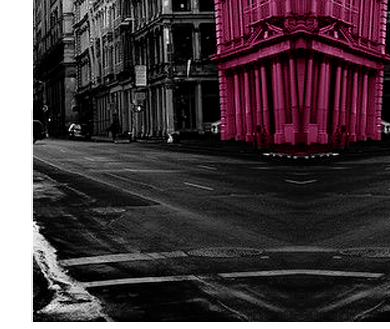
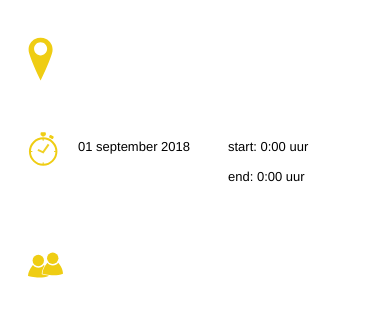
Before and after one commit to LauraWyffels/MOBI-major3, a PHP site: page /js/index.php?page=detail in a window 390 px wide; the page is wider, and only the part inside the window is pictured. Shown: the part 581-910 px from the top of that part. Run offline with PHP 8.4, Linux system fonts and the light colour scheme; data that the repository does not hold is empty; some libraries are stand-ins or nearby versions.

Commit message:
header, infoblok detail mobile in orde, enkel de content en praktisch nog

```diff
--- a/src/controller/EventsController.php
+++ b/src/controller/EventsController.php
@@ -61,6 +61,7 @@ class EventsController extends Controller {
         'comparator' => '=',
         'value' => $_GET['tag']
       );
+
     }
 
     $this->set('title', 'activiteiten');
--- a/src/css/style.css
+++ b/src/css/style.css
@@ -28,12 +28,6 @@ input {
 
 .header {
   background-color: var(--lightyellow);
-  width: 100vw;
-}
-
-.headerimage {
-  display: flex;
-  justify-content: center;
   width: 100vw;
 }
 
@@ -595,6 +589,159 @@ a {
   font-size: 1.3rem;
 }
 
+/* detail */
+
+.weekvdmobiliteitDetail {
+  display: none;
+}
+
+.detailTitle {
+  font-size: 2rem;
+  font-family: 'Avenir Next';
+  width: 100vw;
+  margin: 0 auto;
+  line-height: 3rem;
+  background-color: var(--blue);
+  color: var(--white);
+  text-align: center;
+  padding: .5rem 0;
+  margin-bottom: 3rem;
+
+}
+
+.detail {
+  /* padding: 5rem;
+  display: grid;
+  grid-template-columns: 1fr 5rem 1fr;
+  grid-template-areas: 'tags tags tags' 'section1 . section2';
+  margin-top: 10rem; */
+}
+
+.section1 {
+  /* grid-area: section1; */
+}
+
+.section2 {
+  /* grid-area: section2; */
+}
+
+.tags {
+  display: flex;
+  justify-content: space-around;
+  flex-flow: wrap;
+  width: 90vw;
+  margin: 0 auto;
+  /* grid-area: tags; */
+}
+
+.tag {
+  font-size: 1.3rem;
+  padding: .3rem 1rem;
+  margin: .7rem;
+  background-color: var(--lightyellow);
+  border-radius: 1rem;
+}
+
+/* .titledetail {
+  font-size: 4.8rem;
+  line-height: 5rem;
+  margin-top: 5rem;
+  padding-bottom: 3rem;
+} */
+
+strong {
+  font-weight: bold;
+}
+
+.GeelInfoBlok {
+  background-color: var(--lightyellow);
+  /* display: flex;
+  justify-content: space-around; */
+  width: 100vw;
+  font-size: 1.3rem;
+  /* margin-top: 5rem; */
+  /* height: 43rem; */
+
+  /* display: grid;
+  grid-template-columns: 1fr 1fr 1fr;
+  grid-template-areas:
+    'icon adres locatie'
+    'icon datum uur'
+    'icon organisators organisators'; */
+
+  display: grid;
+  grid-template-columns: 5rem 1fr 1fr;
+  grid-template-areas:
+    'iconAdres adres locatie'
+    'iconDate datum uur'
+    'iconOrganisator organisators organisators';
+
+  grid-row-gap: 3rem;
+  padding: 2rem;
+}
+
+.iconAdres {
+  grid-area: iconAdres;
+  width: 2.5rem;
+}
+
+.iconDate {
+  grid-area: iconDate;
+  width: 3rem;
+}
+
+.iconOrganisator {
+  grid-area: iconOrganisator;
+  width: 3.5rem;
+}
+
+.address {
+  grid-area: adres;
+  padding-right: 3rem;
+}
+
+.locatie {
+  grid-area: locatie;
+}
+
+.datumDetail {
+  grid-area: datum;
+  padding-right: 3rem;
+}
+
+.timeDetail {
+  grid-area: uur;
+}
+
+.organisators {
+  grid-area: organisators;
+  flex-wrap: wrap;
+}
+
+.infoblok {
+  display: flex;
+  padding-bottom: 5rem;
+}
+
+.yellowline {
+
+  display: none;
+  fill: none;
+  stroke-width: .4rem;
+  stroke: var(--yellow);
+}
+
+.eventImage {
+  width: 100vw;
+  height: 17.5rem;
+  object-fit: cover;
+  margin-top: 3rem;
+}
+
+.headerimage {
+  display: none;
+}
+
 @media only screen and (min-width: 360px) {
 
   .CFF_image {
@@ -1005,6 +1152,12 @@ a {
   }
 
   /* eigen activiteit */
+
+  .headerimage {
+    display: flex;
+    justify-content: center;
+    width: 100vw;
+  }
 
   .eigenActiviteit {
     width: 50vw;
@@ -1077,6 +1230,13 @@ a {
   .filterDays {
     width: 50vw;
   }
+
+  /* Detail */
+
+  .weekvdmobiliteitDetail {
+    border-color: var(--blue);
+    display: block;
+  }
 }
 
 @media only screen and (min-width: 840px) {
@@ -1508,13 +1668,13 @@ a {
 
   /* headerDetail */
 
-  .headerDetail {
+  /* .headerDetail {
     background-color: var(--lightyellow);
-  }
+  } */
 
   /* detail */
 
-  .detailTitle {
+  /* .detailTitle {
     width: 55rem;
     margin: 0 auto;
     line-height: 7rem;
@@ -1578,5 +1738,5 @@ a {
     object-fit: cover;
     z-index: -4;
     margin-top: 5rem;
-  }
-}
+  } */
+}
--- a/src/view/events/detail.php
+++ b/src/view/events/detail.php
@@ -1,94 +1,98 @@
 <header class="headerDetail">
   <div class="titleActiviteit">
+    <h1  class="detailTitle"><?php echo $event['title']; ?></h1>
+    <p class="weekvdmobiliteitDetail">Week van de mobiliteit</p>
+    </div>
 
-    <h1  class="detailTitle"><?php echo $event['title']; ?></h1>
-    <p class="weekvdmobiliteit">Week van de mobiliteit</p>
-
-  </div>
-  <div  class="backgroundheader">
-    <img src="assets/images/backgroundheader2.png" alt="weekVanDeMobiliteit" width="578" height="501">
-  </div>
-  <div class="girl_bike2">
-    <img src="assets/images/bike_girl_left.png" alt="weekVanDeMobiliteit" width="415" height="402">
-    <img src="assets/images/bike_girl_right.png" alt="weekVanDeMobiliteit" width="415" height="402">
-  </div>
+    <img
+      sizes="(max-width: 1067px) 100vw, 1067px"
+      srcset="
+      assets/images/header2_200.png 200w,
+      assets/images/header2_365.png 365w,
+      assets/images/header2_485.png 485w,
+      assets/images/header2_591.png 591w,
+      assets/images/header2_679.png 679w,
+      assets/images/header2_762.png 762w,
+      assets/images/header2_837.png 837w,
+      assets/images/header2_910.png 910w,
+      assets/images/header2_982.png 982w,
+      assets/images/header2_1049.png 1049w,
+      assets/images/header2_1067.png 1067w"
+      alt="" class="headerimage">
 </header>
 
 <main class="detail">
-  <section class="tags">
-    <ul><?php
+  <section>
+    <h2 class="hide">tags</h2>
+    <ul  class="tags"><?php
+    foreach($event['tags'] as $tag): ?><li class="tag"><?php echo $tag['tag'];?></li><?php endforeach;?></ul>
+  </section>
+  <section>
+      <img src="assets/images/events/<?php echo $event['code'];?>.jpg" alt="" width="500" height="360" class="eventImage">
+  </section>
+  <section class="GeelInfoBlok">
+      <!-- <article class="adres infoblok"> -->
+        <h2 class="hide">Adres</h2>
+        <img src="assets/images/icon_map.svg" alt="Adress" width="34" height="60" class="iconAdres">
 
-    // var_dump($event); //array
-
-
-    foreach($event['tags'] as $tag): ?><li><?php echo $tag['tag'];?></li><?php endforeach;?></ul>
-  </section>
-  <section class="section1">
-    <img src="assets/images/events/<?php echo $event['code'];?>.jpg" alt="" width="500" height="360" class="eventImage" >
-    <div class="GeelInfoBlok">
-      <article class="">
-        <h2 class="hide">Adres</h2>
-        <img src="assets/images/icon_map.svg" alt="Adress" width="34" height="60">
         <?php if($event['address'] === "Diverse locaties"){ ?>
           <p><?php echo $event['location'];?></p>
         <?php
         }else if ($event['address'] === $event['location']) {
-      ?>  <p><?php echo $event['address']; ?>
+        ?>
+        <p class="address"><?php echo $event['address']; ?>
         <br><?php echo $event['postal'];?> <?php echo $event['city'];?>
         <?php  }else { ?>
-        <p><?php echo $event['address']; ?>
+
+        <p class="address"><?php echo $event['address']; ?>
           <br><?php echo $event['postal'];?> <?php echo $event['city'];?>
-          <br>
-          <br><?php echo $event['location'];?>
         </p>
+        <p class="locatie"><br><?php echo $event['location'];?></p>
+
+
         <?php
           }
         ?>
-
-        <!-- <p><?php echo $event['address']; ?>
-          <br><?php echo $event['postal'];?> <?php echo $event['city'];?>
-          <br>
-          <br><?php echo $event['location'];?>
-        </p> -->
-      </article>
-
-      <svg  width="4" height="300" viewBox="0 0 4 300">
+        <svg  width="4" height="300" viewBox="0 0 4 300"  class="yellowline">
           <g>
-      	<line class="yellowline" x1="2.1" y1="0" x2="2.1" y2="300"/>
+            <line x1="2.1" y1="0" x2="2.1" y2="300"/>
           </g>
         </svg>
+      <!-- </article> -->
 
-      <article class="articleDate">
+      <!-- <article class="articleDate infoblok"> -->
         <h2 class="hide">Datum</h2>
-        <img src="assets/images/icon_time.svg" alt="Datum" width="48,82" height="60">
+        <img src="assets/images/icon_time.svg" alt="Datum" width="48,82" height="60" class="iconDate">
         <?php if (date('d', strtotime($event['start'])) === date('d', strtotime($event['end']))){?>
-          <p class="eventsDatum"><?php echo date('d', strtotime($event['start']));?> september 2018</p>
+          <p class="datumDetail"><?php echo date('d', strtotime($event['start']));?> september 2018</p>
         <?php
           }else{
         ?>
-          <p class="eventsDatum">van <?php echo date('d', strtotime($event['start']));?> september 2018
+          <p class="datumDetail">van <?php echo date('d', strtotime($event['start']));?> september 2018
           <br>tot <?php echo date('d', strtotime($event['end']));?> september 2018</p>
         <?php
           }
         ?>
         <br>
-        <p>start: <?php echo date('G', strtotime($event['start']));?>:<?php echo date('i', strtotime($event['start']));?> uur
+        <p class="timeDetail">start: <?php echo date('G', strtotime($event['start']));?>:<?php echo date('i', strtotime($event['start']));?> uur
           <br>end: <?php echo date('G', strtotime($event['end']));?>:<?php echo date('i', strtotime($event['end']));?> uur
         </p>
-      </article>
 
-      <svg  width="4" height="300" viewBox="0 0 4 300">
+        <svg  width="4" height="300" viewBox="0 0 4 300" class="yellowline">
         <g>
-        <line class="yellowline" x1="2.1" y1="0" x2="2.1" y2="300"/>
+          <line x1="2.1" y1="0" x2="2.1" y2="300"/>
         </g>
         </svg>
+      <!-- </article> -->
 
-      <article class="">
+      <!-- <article class="organisatoren infoblok"> -->
         <h2 class="hide">Organisatoren</h2>
-        <img src="assets/images/icon_organisator.svg" alt="Organisatoren" width="84,67" height="60">
-        <!-- <p><ul><?php foreach($event['name'] as $name): ?><li><?php echo $name['name'];?></li><?php endforeach;?></ul></p> -->
-      </article>
-    </div>
+        <img src="assets/images/icon_organisator.svg" alt="Organisatoren" width="84,67" height="60" class="iconOrganisator">
+        <p><ul  class="organisators"><?php foreach($event['organisers'] as $name): ?><li> - <?php echo $name['name'];?></li><?php endforeach;?></ul></p>
+      <!-- </article> -->
+    </section>
+
+    <section>
       <?php if($event['practical'] === ""){ ?>
       <?php echo " ";
         }else{
@@ -99,6 +103,7 @@
       ?>
       <p><?php echo $event['practical'];?></p>
     </section>
+
     <section class="section2">
       <h2 class="titledetail"><?php echo $event['title']; ?></h2>
       <p><?php echo $event['content'];?></p>
```
Lines whose indentation alone changed are shown as unchanged.
